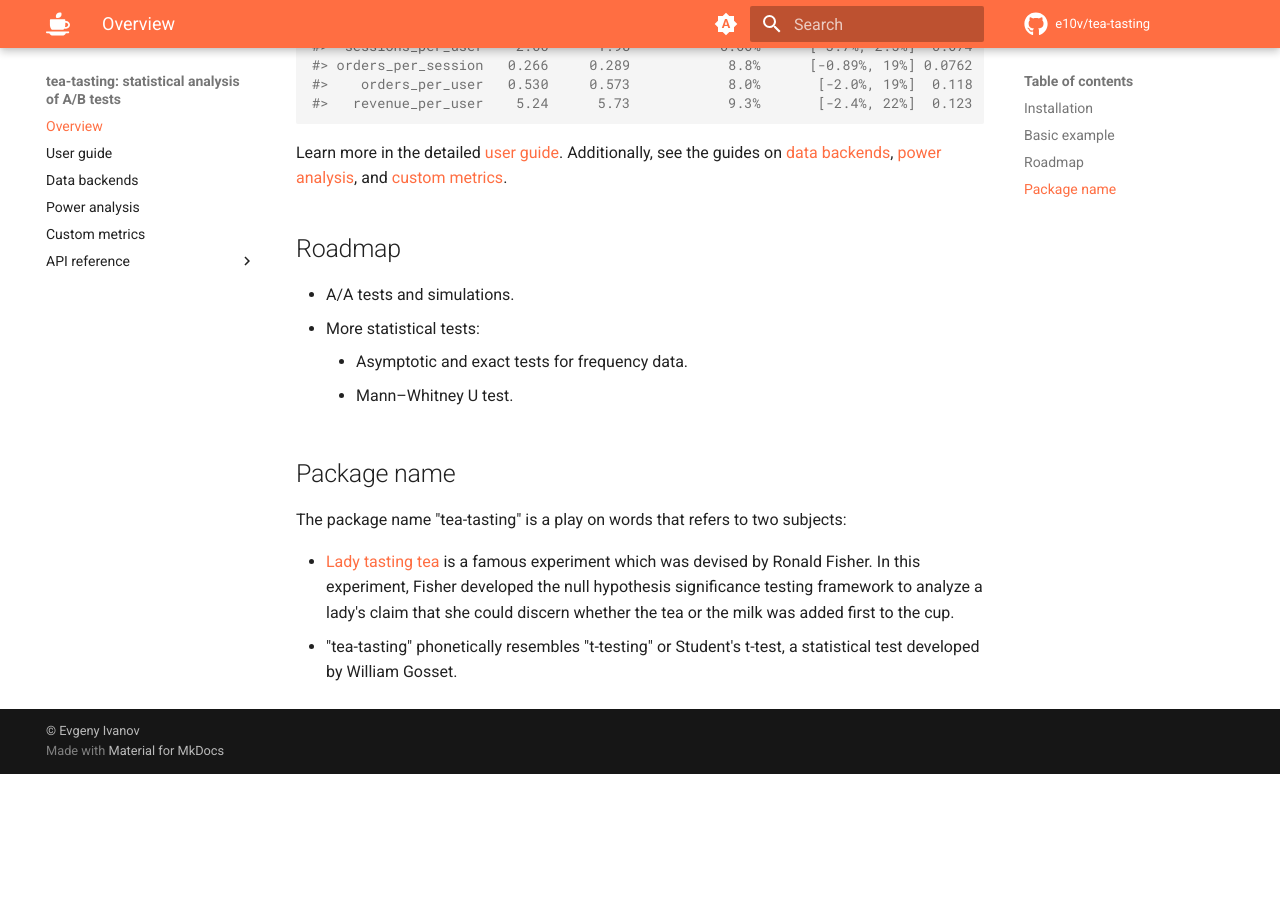
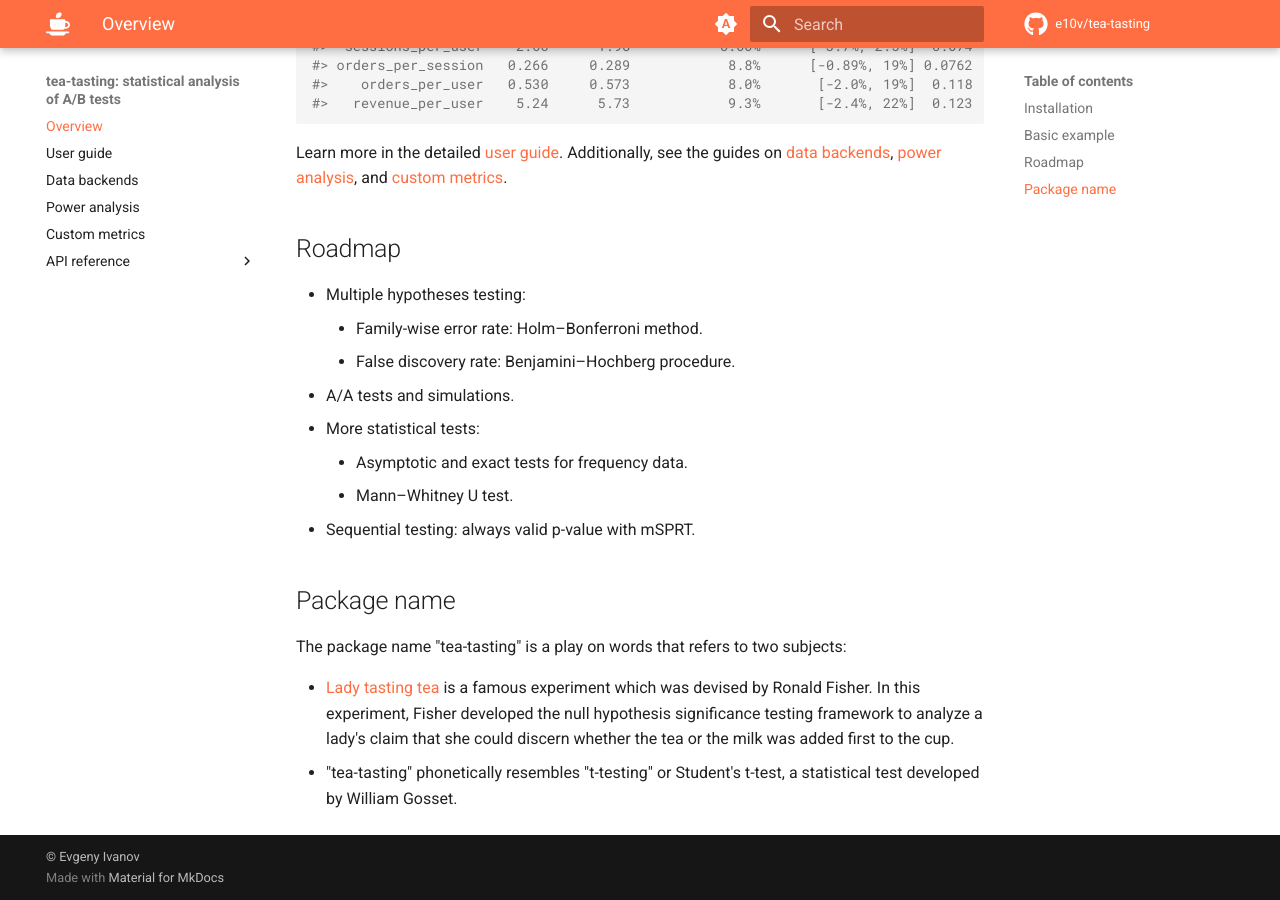
Before and after one commit to e10v/tea-tasting, an MkDocs documentation site: the page built from docs/index.md, in a window 1280 px wide and 900 px high, scrolled down 1184 px. Built offline with MkDocs 1.6.1 and Material for MkDocs 9.7.7, drawn with Linux system fonts in a browser that asks for light colours; comment, search, counter and statistics services are not loaded; before the commit the page ends 1958 px from its top, so only the background shows below that.

Commit message:
Update roadmap

```diff
--- a/docs/index.md
+++ b/docs/index.md
@@ -55,10 +55,14 @@ Learn more in the detailed [user guide](https://tea-tasting.e10v.me/user-guide/)
 
 ## Roadmap
 
+- Multiple hypotheses testing:
+    - Family-wise error rate: Holm–Bonferroni method.
+    - False discovery rate: Benjamini–Hochberg procedure.
 - A/A tests and simulations.
 - More statistical tests:
     - Asymptotic and exact tests for frequency data.
     - Mann–Whitney U test.
+- Sequential testing: always valid p-value with mSPRT.
 
 ## Package name
 
```
Also changed, not shown: README.md (+4 -0 lines).
